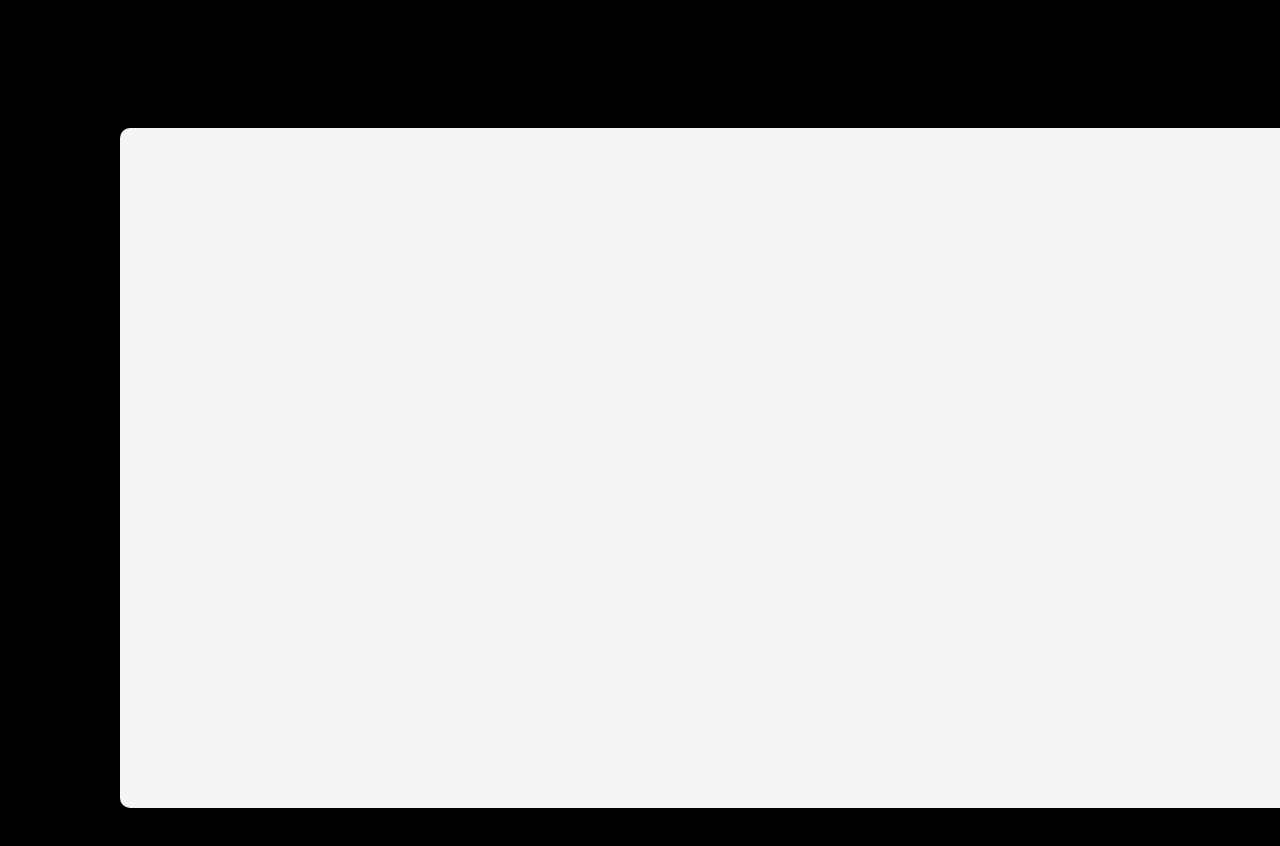
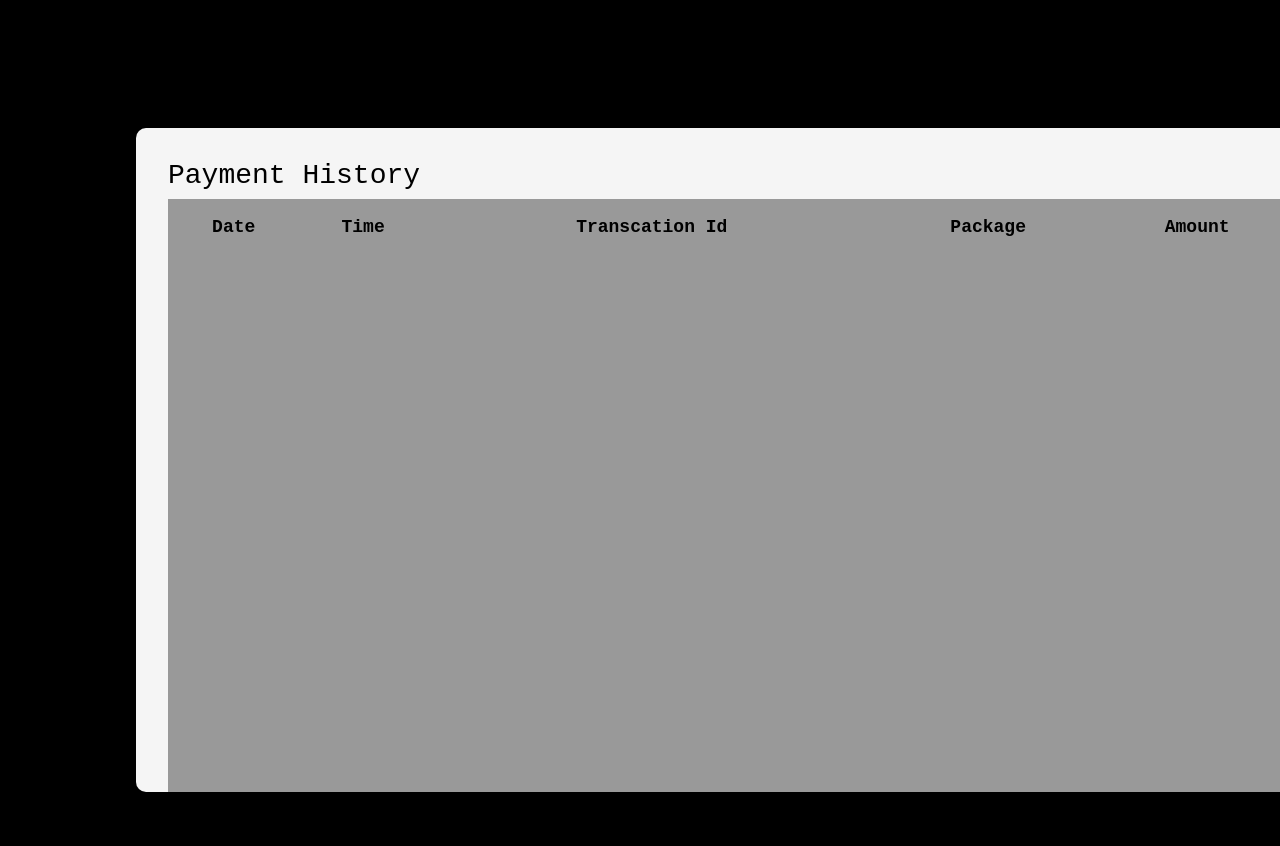
Before and after one commit to Krite-in/Project_SPACE, a plain HTML site: page dashboard.html in a window 1280 px wide. Shown: the part 2440-3286 px from the top of the page. Drawn offline with Linux system fonts and the light colour scheme.

Commit message:
Payment Table Added

```diff
--- a/css/dashboard.style.css
+++ b/css/dashboard.style.css
@@ -210,10 +210,13 @@ button{
 	margin-top: 2%;
 }
 .--payment{
-	height: 70vh;
+	height: 75vh;
 	width: 161vh;
-	margin-left: 15vh;
+	margin-left: 17vh;
 	margin-top: -7vh;
+	padding: 4vh;
+	font-size: 28px;
+	overflow: hidden;
 }
 .up{
 	position: fixed;
@@ -225,3 +228,16 @@ button{
 	border-radius: 50%;
 	z-index: 1;
 }
+.pay_info{
+	background-color: #999;
+	height: inherit;
+	width: 100%;
+	overflow: scroll;
+	margin-top: 1vh;
+	font-size: 18px;
+	margin-bottom: 1vh;
+}
+table{
+	width: 100%;
+	margin-top: 2vh;
+}
--- a/dashboard.html
+++ b/dashboard.html
@@ -118,7 +118,31 @@
 	<div class="sec" id="payment">
 		<div class="sec" id="payment">
 			<div class="form --payment">
-
+				Payment History
+				<div class="pay_info">
+					<table>
+						<tr>
+							<th>
+								Date
+							</th>
+							<th>
+								Time
+							</th>
+							<th>
+								Transcation Id
+							</th>
+							<th>
+								Package
+							</th>
+							<th>
+								Amount
+							</th>
+							<th>
+								Taxes
+							</th>
+						</tr>
+					</table>
+				</div>
 			</div>
 		</div>
 	</div>
```
